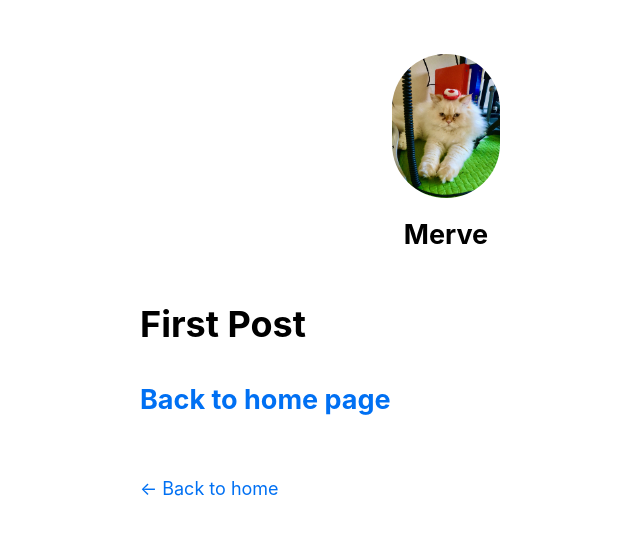
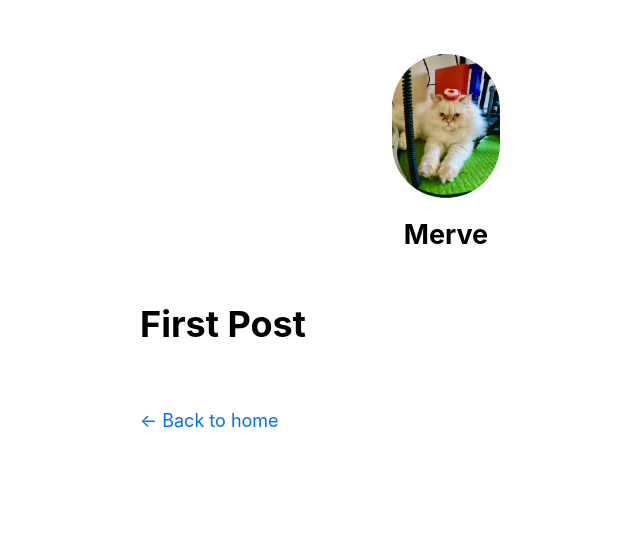
Before and after one commit to mervebalci/nextjs-blog, a Next.js app: page /posts/first-post in a window 1280 px wide. Shown: the top 534 px of the page, without its empty margins (194-834 px from the left). Built offline with nearby package versions, Linux system fonts and the light colour scheme.

Commit message:
Editing the First Post Page

```diff
--- a/pages/posts/first-post.js
+++ b/pages/posts/first-post.js
@@ -9,9 +9,6 @@ export default function FirstPost() {
         <title>First Post</title>
       </Head>
       <h1>First Post</h1>
-      <h2>
-        <Link href="/">Back to home page</Link>
-      </h2>
     </Layout>
   )
 }
```
